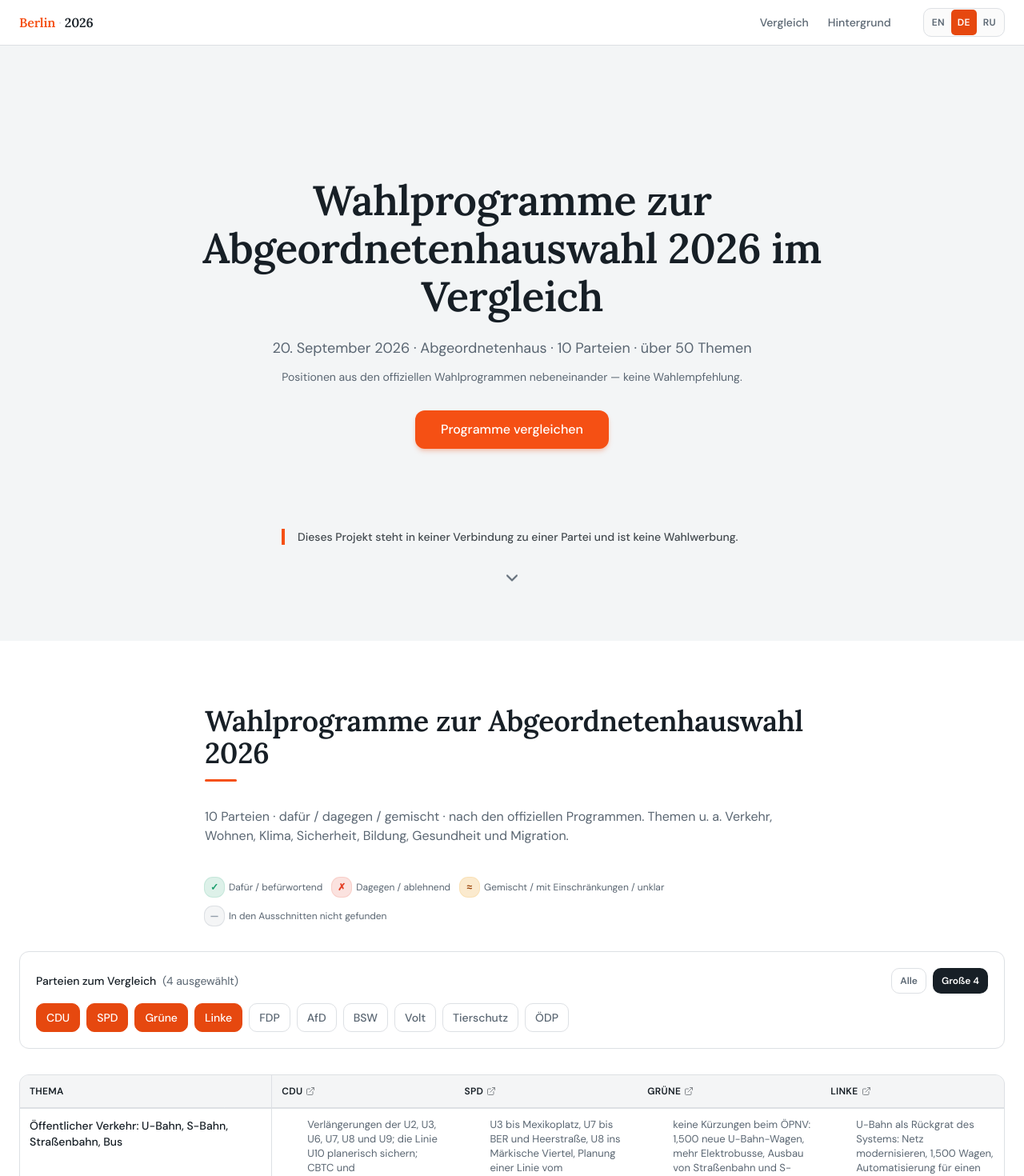
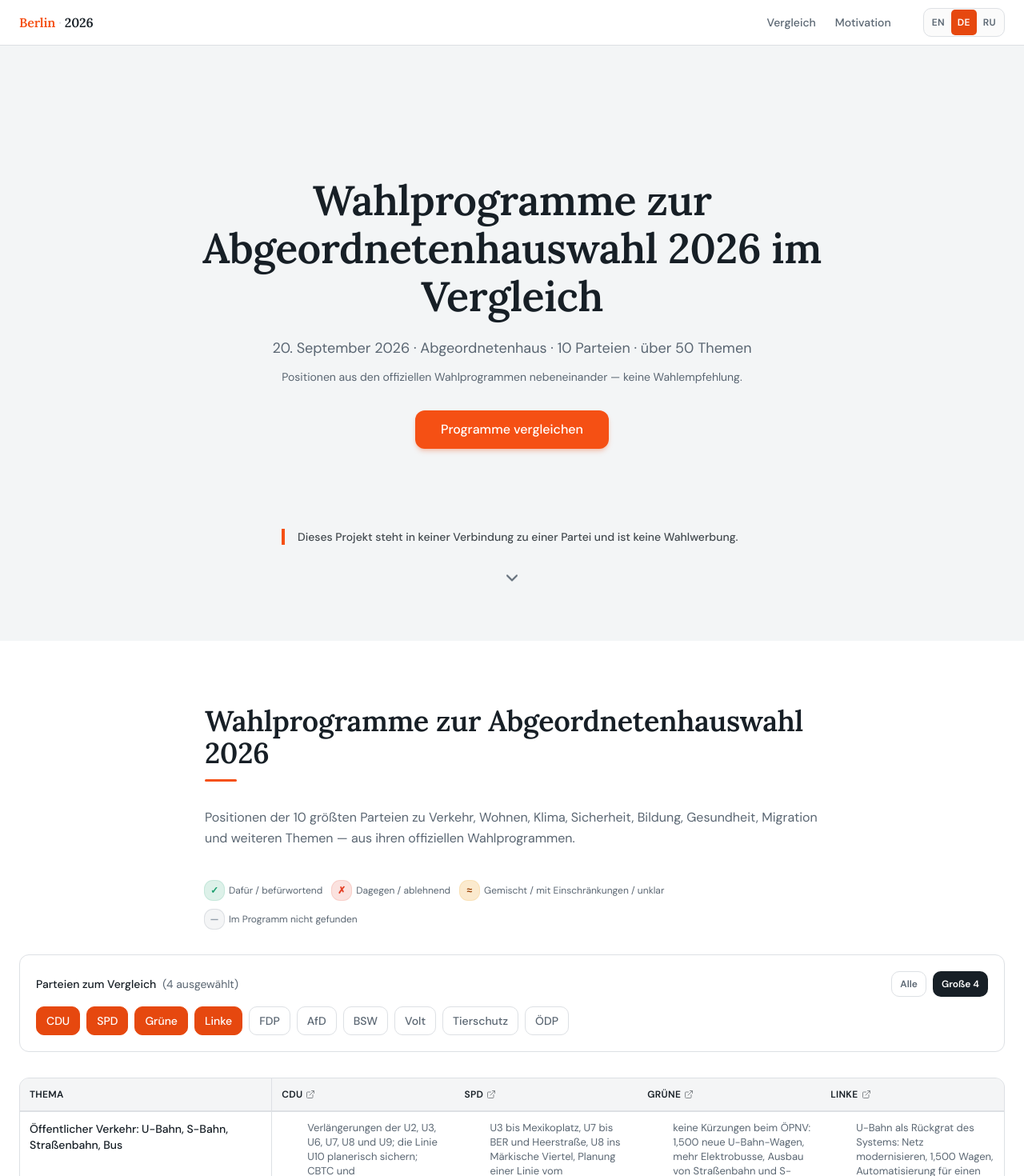
Before and after one commit to mashazyu/berlin-2026, a Next.js app: page /de in a window 1280 px wide. Shown: the top 1470 px of the page at 80% size. Built offline with nearby package versions, Linux system fonts and the light colour scheme.

Commit message:
fix: wordings and naming

```diff
--- a/components/comparison-table.tsx
+++ b/components/comparison-table.tsx
@@ -6,7 +6,7 @@ import { useLanguage } from "@/components/language-provider"
 import { StanceBadge } from "@/components/stance-badge"
 import { cellKey } from "@/lib/comparison/get-comparison"
 import type { ResolvedComparison, Stance } from "@/lib/comparison/types"
-import { cn } from "@/lib/utils"
+import { cn, renderParagraphs } from "@/lib/utils"
 
 const MAJOR_PARTY_IDS = ["cdu", "spd", "gruene", "linke"] as const
 const TOPIC_COL_PX = 220
@@ -17,7 +17,7 @@ export function ComparisonTable({
 }: {
   comparison: ResolvedComparison
 }) {
-  const { translations: t } = useLanguage()
+  const { language, translations: t } = useLanguage()
   const { parties, topics, cellsByKey } = comparison
 
   const [selectedIds, setSelectedIds] = useState<string[]>([...MAJOR_PARTY_IDS])
@@ -73,7 +73,9 @@ export function ComparisonTable({
         <h2 className="section-title font-display text-3xl font-semibold tracking-[-0.01em] sm:text-4xl">
           {t.table.title}
         </h2>
-        <p className="text-muted-foreground">{t.table.subtitle}</p>
+        <div className="mt-1 space-y-2 text-base">
+          {renderParagraphs(t.table.subtitle, "text-muted-foreground leading-relaxed", language)}
+        </div>
         <div className="mt-8 flex flex-wrap gap-3 text-xs text-muted-foreground sm:mt-10">
           <Legend stance="for" label={t.table.legendFor} />
           <Legend stance="against" label={t.table.legendAgainst} />
--- a/components/home-page-client.tsx
+++ b/components/home-page-client.tsx
@@ -1,7 +1,7 @@
 "use client"
 
 import type { ReactNode } from "react"
-import { AboutSection } from "@/components/about-section"
+import { MotivationSection } from "@/components/motivation-section"
 import { ComparisonTable } from "@/components/comparison-table"
 import { SectionScrollSnap } from "@/components/section-scroll-snap"
 import { SiteFooter } from "@/components/site-footer"
@@ -26,7 +26,7 @@ export function HomePageClient({
       <main>
         {hero}
         <ComparisonTable comparison={comparison} />
-        <AboutSection />
+        <MotivationSection />
       </main>
       <SiteFooter />
     </div>
--- a/components/about-section.tsx
+++ b/components/motivation-section.tsx
@@ -8,31 +8,40 @@ const BLOCKS = [
   ["accessibilityTitle", "accessibilityBody"],
   ["clarityTitle", "clarityBody"],
   ["whatWeDidTitle", "whatWeDidBody"],
-  ["beforeYouVoteTitle", "beforeYouVoteBody"],
-  ["furtherReadingTitle", "furtherReadingBody"],
 ] as const
 
-export function AboutSection() {
+export function MotivationSection() {
   const { language, translations: t } = useLanguage()
-  const about = t.about
+  const m = t.motivation
 
   return (
-    <section id="about" className="scroll-mt-[4.25rem] bg-section-muted px-4 py-16 sm:px-6 sm:py-20">
+    <section id="motivation" className="scroll-mt-[4.25rem] bg-section-muted px-4 py-16 sm:px-6 sm:py-20">
       <div className="mx-auto max-w-3xl animate-[rise_0.55s_ease-out_both]">
         <h2 className="section-title font-display text-3xl font-semibold tracking-[-0.01em] sm:text-4xl">
-          {about.title}
+          {m.title}
         </h2>
         <div className="space-y-10">
           {BLOCKS.map(([titleKey, bodyKey]) => (
             <div key={titleKey}>
               <h3 className="font-display text-xl font-semibold tracking-[-0.01em] text-foreground">
-                {about[titleKey]}
+                {m[titleKey]}
               </h3>
               <div className="mt-3 space-y-3 text-base">
-                {renderParagraphs(about[bodyKey], "text-muted-foreground leading-relaxed", language)}
+                {renderParagraphs(m[bodyKey], "text-muted-foreground leading-relaxed", language)}
               </div>
             </div>
           ))}
+
+          <div>
+            <h3 className="font-display text-xl font-semibold tracking-[-0.01em] text-foreground">
+              {m.beforeYouVoteTitle}
+            </h3>
+            <div className="mt-3 space-y-3 text-base">
+              {renderParagraphs(m.beforeYouVoteBody, "text-muted-foreground leading-relaxed", language)}
+              {renderParagraphs(m.furtherReadingIntro, "text-muted-foreground leading-relaxed", language)}
+              {renderParagraphs(m.furtherReadingBody, "text-muted-foreground leading-relaxed", language)}
+            </div>
+          </div>
         </div>
       </div>
     </section>
--- a/components/site-header.tsx
+++ b/components/site-header.tsx
@@ -17,7 +17,7 @@ export function SiteHeader() {
 
   const links = [
     { href: "table", label: t.navigation.table },
-    { href: "about", label: t.navigation.about },
+    { href: "motivation", label: t.navigation.motivation },
   ]
 
   function closeMenu() {
--- a/lib/i18n/types.ts
+++ b/lib/i18n/types.ts
@@ -21,7 +21,7 @@ export type Translations = {
     tagline: string
   }
   navigation: {
-    about: string
+    motivation: string
     table: string
     privacy: string
   }
@@ -33,7 +33,7 @@ export type Translations = {
     disclaimer: string
     scrollHint: string
   }
-  about: {
+  motivation: {
     title: string
     berlinVotesTitle: string
     berlinVotesBody: string
@@ -45,7 +45,7 @@ export type Translations = {
     whatWeDidBody: string
     beforeYouVoteTitle: string
     beforeYouVoteBody: string
-    furtherReadingTitle: string
+    furtherReadingIntro: string
     furtherReadingBody: string
   }
   table: {
--- a/locales/de.json
+++ b/locales/de.json
@@ -22,7 +22,7 @@
     "tagline": "Parteipositionen im Vergleich"
   },
   "navigation": {
-    "about": "Hintergrund",
+    "motivation": "Motivation",
     "table": "Vergleich",
     "privacy": "Datenschutz"
   },
@@ -34,8 +34,8 @@
     "disclaimer": "Dieses Projekt steht in keiner Verbindung zu einer Partei und ist keine Wahlwerbung.",
     "scrollHint": "Zum Vergleich scrollen"
   },
-  "about": {
-    "title": "Hintergrund",
+  "motivation": {
+    "title": "Motivation",
     "berlinVotesTitle": "Berlin wählt am 20. September 2026",
     "berlinVotesBody": "Alle fünf Jahre wählt Berlin ein neues Abgeordnetenhaus — das Landesparlament, das die Politik der Stadt prägt.",
     "accessibilityTitle": "Zugang und Sprache",
@@ -46,17 +46,17 @@
     "whatWeDidBody": "Wir haben die Positionen von 10 Berliner Parteien zu zentralen Punkten bei Verkehr, Wohnen, Klima und Energie, Sicherheit, Bildung, Gesundheit, Migration, Wirtschaft und Demokratie verglichen — und die Programme in eine Vergleichstabelle überführt.",
     "beforeYouVoteTitle": "Bevor Sie wählen",
     "beforeYouVoteBody": "Diese Tabelle wurde mithilfe von KI erstellt. Bitte überprüfen Sie die Punkte, die für Sie wichtig sind, noch einmal. Vollständige Übersetzungen der Programme der großen Parteien finden Sie auf [BerlinVote.Help](https://www.berlinvote.help/).",
-    "furtherReadingTitle": "Weiterlesen",
-    "furtherReadingBody": "- [Wahl-O-Mat Berlin 2026](https://www.wahl-o-mat.de/berlin2026/app/main_app.html)\n- [RBB: FAQ zu den Berlin-Wahlen 2026 (Englisch)](https://www.rbb24.de/politik/berlin-wahl-2026/beitraege/faq-englisch-berlin-elections-state-parliament-district-councils.html)\n- [RBB: Wahlen in Leichter Sprache](https://www.rbb24.de/politik/berlin-wahl-2026/leichte-sprache/index-abgeordnetenhaus-bvv.html)\n- [Berliner Landeszentrale für politische Bildung: Broschüre Wahlen 2026 (PDF, EN)](https://www.berlin.de/politische-bildung/publikationen/broschueren/v1_bf_broschuere_wahlen-2026_lzpbb_en.pdf)"
+    "furtherReadingIntro": "Vielleicht finden Sie auch Folgendes hilfreich:",
+    "furtherReadingBody": "- [Wahl-O-Mat Berlin 2026](https://www.wahl-o-mat.de/berlin2026/app/main_app.html)\n- [Wikipedia: Wahl zum Abgeordnetenhaus von Berlin 2026](https://de.wikipedia.org/wiki/Wahl_zum_Abgeordnetenhaus_von_Berlin_2026)\n- [RBB: FAQ zu den Berlin-Wahlen 2026 (Englisch)](https://www.rbb24.de/politik/berlin-wahl-2026/beitraege/faq-englisch-berlin-elections-state-parliament-district-councils.html)\n- [RBB: Wahlen in Leichter Sprache](https://www.rbb24.de/politik/berlin-wahl-2026/leichte-sprache/index-abgeordnetenhaus-bvv.html)\n- [Berliner Landeszentrale für politische Bildung: Broschüre Wahlen 2026 (PDF, EN)](https://www.berlin.de/politische-bildung/publikationen/broschueren/v1_bf_broschuere_wahlen-2026_lzpbb_en.pdf)"
   },
   "table": {
     "title": "Wahlprogramme zur Abgeordnetenhauswahl 2026",
-    "subtitle": "10 Parteien · dafür / dagegen / gemischt · nach den offiziellen Programmen. Themen u. a. Verkehr, Wohnen, Klima, Sicherheit, Bildung, Gesundheit und Migration.",
+    "subtitle": "Positionen der 10 größten Parteien zu Verkehr, Wohnen, Klima, Sicherheit, Bildung, Gesundheit, Migration und weiteren Themen — aus ihren offiziellen Wahlprogrammen.",
     "topicColumn": "Thema",
     "legendFor": "Dafür / befürwortend",
     "legendAgainst": "Dagegen / ablehnend",
     "legendMixed": "Gemischt / mit Einschränkungen / unklar",
-    "legendNone": "In den Ausschnitten nicht gefunden",
+    "legendNone": "Im Programm nicht gefunden",
     "scrollHint": "Nur ausgewählte Parteien werden angezeigt — fügen Sie weitere über die Markierungen oben hinzu.",
     "programLink": "Programm",
     "emptyCell": "—",
--- a/locales/en.json
+++ b/locales/en.json
@@ -22,7 +22,7 @@
     "tagline": "Party positions side by side"
   },
   "navigation": {
-    "about": "About",
+    "motivation": "Motivation",
     "table": "Comparison",
     "privacy": "Privacy"
   },
@@ -34,8 +34,8 @@
     "disclaimer": "This project is not campaign material and is not affiliated with any party.",
     "scrollHint": "Scroll to comparison"
   },
-  "about": {
-    "title": "About",
+  "motivation": {
+    "title": "Motivation",
     "berlinVotesTitle": "Berlin votes on 20 September 2026",
     "berlinVotesBody": "Every five years Berlin elects a new state parliament (Abgeordnetenhaus) — the body that shapes the city’s policies.",
     "accessibilityTitle": "Accessibility and language",
@@ -46,17 +46,17 @@
     "whatWeDidBody": "We compared the positions of 10 Berlin parties on key points across transport, housing, climate and energy, security, education, health, migration, the economy, and democracy — and turned their programs into one side-by-side table.",
     "beforeYouVoteTitle": "Before you vote",
     "beforeYouVoteBody": "The table is made with the help of AI; we recommend double-checking points that matter to you. Full translations of the main parties' programs are published on [BerlinVote.Help](https://www.berlinvote.help/).",
-    "furtherReadingTitle": "Further reading",
-    "furtherReadingBody": "- [Wahl-O-Mat Berlin 2026](https://www.wahl-o-mat.de/berlin2026/app/main_app.html)\n- [RBB: Berlin Elections 2026 FAQ (English)](https://www.rbb24.de/politik/berlin-wahl-2026/beitraege/faq-englisch-berlin-elections-state-parliament-district-councils.html)\n- [RBB: Elections in easy language (Leichte Sprache)](https://www.rbb24.de/politik/berlin-wahl-2026/leichte-sprache/index-abgeordnetenhaus-bvv.html)\n- [Berlin State Centre for Political Education: Elections 2026 brochure (PDF)](https://www.berlin.de/politische-bildung/publikationen/broschueren/v1_bf_broschuere_wahlen-2026_lzpbb_en.pdf)"
+    "furtherReadingIntro": "You might also find the following useful:",
+    "furtherReadingBody": "- [Wahl-O-Mat Berlin 2026](https://www.wahl-o-mat.de/berlin2026/app/main_app.html)\n- [Wikipedia: 2026 Berlin state election](https://en.wikipedia.org/wiki/2026_Berlin_state_election)\n- [RBB: Berlin Elections 2026 FAQ (English)](https://www.rbb24.de/politik/berlin-wahl-2026/beitraege/faq-englisch-berlin-elections-state-parliament-district-councils.html)\n- [RBB: Elections in easy language (Leichte Sprache)](https://www.rbb24.de/politik/berlin-wahl-2026/leichte-sprache/index-abgeordnetenhaus-bvv.html)\n- [Berlin State Centre for Political Education: Elections 2026 brochure (PDF)](https://www.berlin.de/politische-bildung/publikationen/broschueren/v1_bf_broschuere_wahlen-2026_lzpbb_en.pdf)"
   },
   "table": {
     "title": "Party programs for the 2026 Berlin state election",
-    "subtitle": "10 parties · for / against / mixed · from official programs. Topics include transport, housing, climate, security, education, health, migration, and more.",
+    "subtitle": "Positions of the 10 largest parties on transport, housing, climate, security, education, health, migration, and other issues — from their official programs.",
     "topicColumn": "Topic",
     "legendFor": "For / supportive",
     "legendAgainst": "Against / opposing",
     "legendMixed": "Mixed / qualified / unclear",
-    "legendNone": "Not found in excerpts",
+    "legendNone": "Not found in the program",
     "scrollHint": "Showing selected parties only — add more with the labels above.",
     "programLink": "Program",
     "emptyCell": "—",
--- a/locales/ru.json
+++ b/locales/ru.json
@@ -21,7 +21,7 @@
     "tagline": "Позиции партий — рядом"
   },
   "navigation": {
-    "about": "Мотивация",
+    "motivation": "Мотивация",
     "table": "Сравнение",
     "privacy": "Защита данных"
   },
@@ -33,7 +33,7 @@
     "disclaimer": "Этот проект не является агитацией и не связан ни с одной партией.",
     "scrollHint": "К сравнению"
   },
-  "about": {
+  "motivation": {
     "title": "Мотивация",
     "berlinVotesTitle": "Берлин голосует 20 сентября 2026 года",
     "berlinVotesBody": "Каждые пять лет Берлин избирает новую Палату депутатов (Abgeordnetenhaus) — земельный парламент, который формирует политику города.",
@@ -45,17 +45,17 @@
     "whatWeDidBody": "Мы сравнили позиции 10 берлинских партий по ключевым темам: транспорт, жильё, климат и энергия, безопасность, образование, здравоохранение, миграция, экономика и демократия — и свели программы в одну сравнительную таблицу.",
     "beforeYouVoteTitle": "Перед голосованием",
     "beforeYouVoteBody": "Таблица сделана с помощью ИИ; важные для вас пункты лучше перепроверить. Полные переводы программ основных партий опубликованы на [BerlinVote.Help](https://www.berlinvote.help/).",
-    "furtherReadingTitle": "Дополнительно",
-    "furtherReadingBody": "- [Wahl-O-Mat Берлин 2026](https://www.wahl-o-mat.de/berlin2026/app/main_app.html)\n- [RBB: FAQ о выборах в Берлине 2026 (на английском)](https://www.rbb24.de/politik/berlin-wahl-2026/beitraege/faq-englisch-berlin-elections-state-parliament-district-councils.html)\n- [RBB: выборы на простом языке (Leichte Sprache)](https://www.rbb24.de/politik/berlin-wahl-2026/leichte-sprache/index-abgeordnetenhaus-bvv.html)\n- [Брошюра о выборах 2026 земельного центра политического образования Берлина (PDF, EN)](https://www.berlin.de/politische-bildung/publikationen/broschueren/v1_bf_broschuere_wahlen-2026_lzpbb_en.pdf)"
+    "furtherReadingIntro": "Также может пригодиться следующее:",
+    "furtherReadingBody": "- [Wahl-O-Mat Берлин 2026](https://www.wahl-o-mat.de/berlin2026/app/main_app.html)\n- [Википедия: земельные выборы в Берлине 2026](https://en.wikipedia.org/wiki/2026_Berlin_state_election)\n- [RBB: FAQ о выборах в Берлине 2026 (на английском)](https://www.rbb24.de/politik/berlin-wahl-2026/beitraege/faq-englisch-berlin-elections-state-parliament-district-councils.html)\n- [RBB: выборы на простом языке (Leichte Sprache)](https://www.rbb24.de/politik/berlin-wahl-2026/leichte-sprache/index-abgeordnetenhaus-bvv.html)\n- [Брошюра о выборах 2026 земельного центра политического образования Берлина (PDF, EN)](https://www.berlin.de/politische-bildung/publikationen/broschueren/v1_bf_broschuere_wahlen-2026_lzpbb_en.pdf)"
   },
   "table": {
     "title": "Программы к земельным выборам в Берлине 2026",
-    "subtitle": "10 партий · за / против / смешанно · по официальным программам. Темы: транспорт, жильё, климат, безопасность, образование, здравоохранение, миграция и другое.",
+    "subtitle": "Позиции 10 крупнейших партий по транспорту, жилью, климату, безопасности, образованию, здравоохранению, миграции и другим вопросам — из их официальных программ.",
     "topicColumn": "Тема",
     "legendFor": "За / поддерживает",
     "legendAgainst": "Против",
     "legendMixed": "Смешанно / с оговорками / неясно",
-    "legendNone": "В отрывках не найдено",
+    "legendNone": "В программе не найдено",
     "scrollHint": "Показаны только выбранные партии — добавьте другие метками выше.",
     "programLink": "Программа",
     "emptyCell": "—",
```
